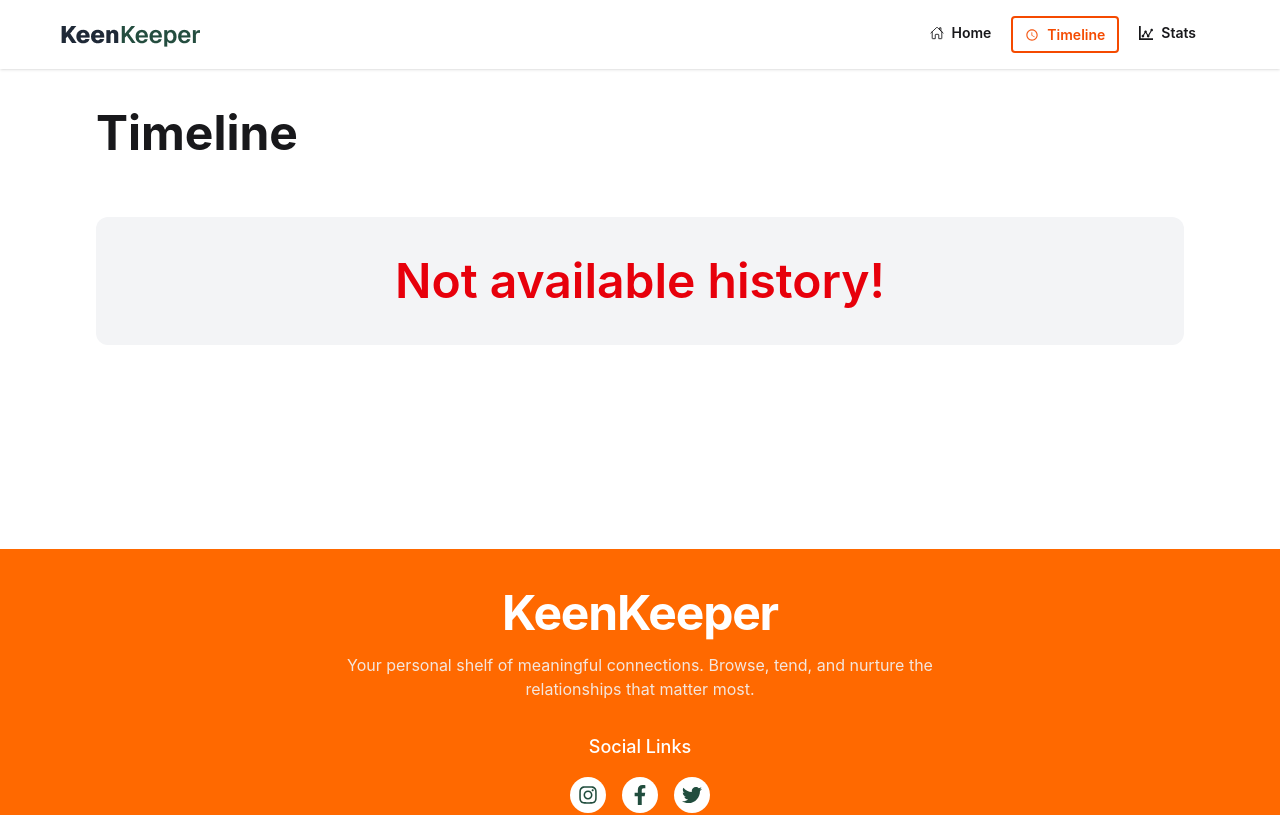
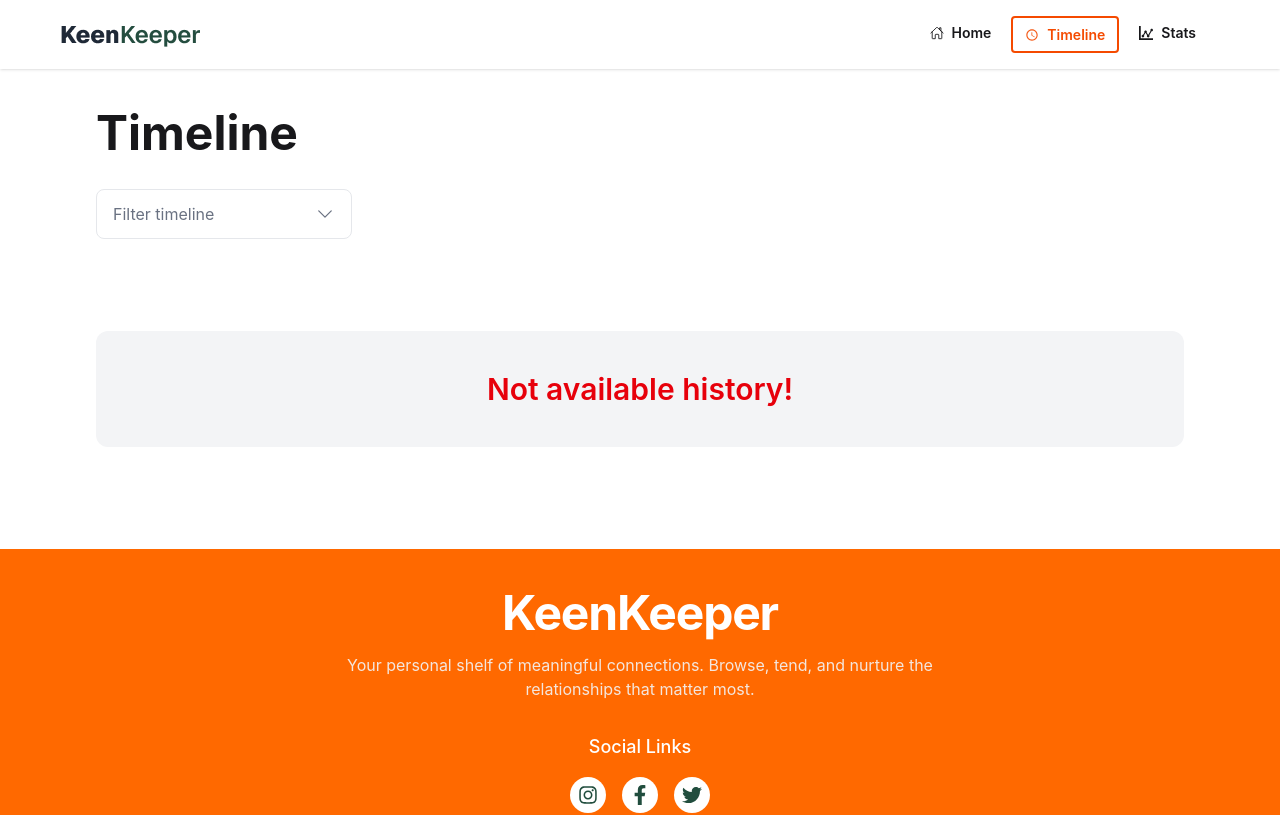
Before and after one commit to eyasinarafat3485-gif/A-07-Keen-keeper-app, a React (Vite) app: page /timeline in a window 1280 px wide. Shown: the top 815 px of the page. Built offline with nearby package versions, Linux system fonts and the light colour scheme.

Commit message:
charts secstion done

```diff
--- a/package.json
+++ b/package.json
@@ -16,6 +16,7 @@
     "react-icons": "^5.6.0",
     "react-router": "^7.14.0",
     "react-toastify": "^11.0.5",
+    "recharts": "^3.8.1",
     "tailwindcss": "^4.2.2"
   },
   "devDependencies": {
--- a/src/components/allfriends/AllFriends.jsx
+++ b/src/components/allfriends/AllFriends.jsx
@@ -16,7 +16,7 @@ const AllFriends = () => {
                 {
                     friends.map((friend, index) => {
                         return (
-                            <Link to={`/friendsDetails/${friend.id}`} key={index} className="card bg-base-100 shadow-sm ">
+                            <Link to={`/friendsDetails/${friend.id}`} key={index} className="card bg-base-100 shadow-sm hover:shadow-xl ">
                                 <figure>
                                     <img className="w-40 h-40 rounded-full mt-5"
                                         src={friend.picture} />
@@ -28,13 +28,13 @@ const AllFriends = () => {
                                     <p className="text-xl font-semibold text-gray-500">{friend.days_since_contact}d ago</p>
                                     <div >
                                         {
-                                            friend.tags.map((tag, ind) => <div key={ind} className="badge bg-orange-100 rounded-xl text-orange-600 mr-2 p-2 font-semibold mx-auto gap-5 py-4">{tag}</div>)
+                                            friend.tags.map((tag, ind) => <div key={ind} className="badge border border-orange-600 bg-orange-100 rounded-xl text-orange-600 mr-2 p-2 font-semibold mx-auto gap-5 py-4">{tag}</div>)
                                         }
                                     </div>
 
-                                    <span className={`p-2 mt-3 rounded-xl font-medium ${friend.status === 'active' ? 'text-green-600 bg-green-100' :
-                                            friend.status === 'inactive' ? 'text-red-600 bg-red-100' :
-                                                friend.status === 'overdue' ? 'text-purple-600 bg-purple-100' :
+                                    <span className={`p-2 mt-3 rounded-xl font-medium ${friend.status === 'active' ? 'text-green-600 bg-green-100 border-2 border-green-600' :
+                                            friend.status === 'inactive' ? 'text-red-600 bg-red-100 border-2 border-red-600' :
+                                                friend.status === 'overdue' ? 'text-yellow-600 border-2 border-yellow-600 bg-yellow-100' :
                                                     'text-gray-600 bg-gray-100'}`}>
                                         {friend.status}
                                     </span>
--- a/src/components/shared/navbar/Navbar.jsx
+++ b/src/components/shared/navbar/Navbar.jsx
@@ -20,7 +20,7 @@ const Navbar = () => {
                 </NavLink>
             </li>
             <li>
-                <NavLink to="/stats-page" className={({ isActive }) => `font-semibold md:mr-2 ${isActive ? "text-orange-600 border-2 border-orange-600" : ""}`}><ImStatsDots />
+                <NavLink to="/stats" className={({ isActive }) => `font-semibold md:mr-2 ${isActive ? "text-orange-600 border-2 border-orange-600" : ""}`}><ImStatsDots />
                     Stats
                 </NavLink>
             </li>
--- a/src/main.jsx
+++ b/src/main.jsx
@@ -11,8 +11,8 @@ createRoot(document.getElementById('root')).render(
   <StrictMode>
     <FriendConProvider>
 
-    <RouterProvider router={router} />
-    <ToastContainer />
+      <RouterProvider router={router} />
+      <ToastContainer />
 
     </FriendConProvider>
   </StrictMode>
--- a/src/pages/friendDetails/FriendsDetails.jsx
+++ b/src/pages/friendDetails/FriendsDetails.jsx
@@ -22,10 +22,10 @@ const FriendsDetails = () => {
 
 
     return (
-        <div className='bg-slate-50 min-h-[60vh] px-8 font-sans py-15'>
-            <div className=' w-[95%] md:w-[95%] mx-auto flex flex-col md:flex-row gap-6'>
+        <div className='bg-slate-50 min-h-[60vh] px-4 md:px-8 font-sans py-15'>
+            <div className=' w-[85%]  mx-auto flex flex-col md:flex-row gap-2 md:gap-6'>
 
-                <div className="md:w-[80%] mx-auto w-[95%] flex flex-col gap-6">
+                <div className=" mx-auto  flex flex-col gap-2 md:gap-6">
                     <div className="bg-white p-5 rounded-xl shadow-sm border border-gray-100 text-center">
                         <div ><img className="w-24 h-24 bg-gray-300 rounded-full mx-auto mb-4" src={expectedFriend.picture} alt="" /></div>
                         <h2 className="text-xl font-bold text-slate-800">{expectedFriend.name}</h2>
@@ -61,9 +61,9 @@ const FriendsDetails = () => {
                     </div>
                 </div>
 
-                <div className="flex-1 flex flex-col gap-6">
+                <div className="flex-1 flex flex-col gap-2 md:gap-6">
 
-                    <div className="grid grid-cols-3 gap-6">
+                    <div className="grid grid-cols-3 gap-2 md:gap-6">
                         <div className="bg-white px-6 py-10 rounded-xl border border-gray-100 shadow-sm text-center">
                             <h3 className="text-4xl font-bold text-slate-700">{expectedFriend.daysSinceContact}</h3>
                             <span className='text-3xl font-semibold text-gray-500'>{expectedFriend.days_since_contact}</span>
--- a/src/pages/stats/Stats.jsx
+++ b/src/pages/stats/Stats.jsx
@@ -1,9 +1,36 @@
-import React from 'react';
+import React, { useContext } from 'react';
+import { Legend, Pie, PieChart, Tooltip } from 'recharts';
+import { FriendContext } from '../../context/FriendConProvider';
 
 const Stats = () => {
+    const { callInfo, textInfo, videoInfo } = useContext(FriendContext);
+    const data = [
+        { name: "Call", value: callInfo.length, fill: "#0088FE" },
+        { name: "Text", value: textInfo.length, fill: "#FFBBCC" },
+        { name: "Video", value: videoInfo.length, fill: "#FF8042" }
+    ]
     return (
-        <div>
-            Stats page in open
+        <div className='min-h-[60vh] w-[85%] mx-auto py-15'>
+            <h2 className='text-5xl font-bold mb-8 text-center'> Friendship Analytics </h2>
+
+            <div className='bg-gray-100 flex justify-center py-5 rounded-xl'>
+            <PieChart style={{ width: '100%', maxWidth: '500px', maxHeight: '80vh', aspectRatio: 1 }} responsive>
+                <Pie
+                    data={data}
+                    innerRadius="80%"
+                    outerRadius="100%"
+                    // Corner radius is the rounded edge of each pie slice
+                    cornerRadius="50%"
+                    fill="#8884d8"
+                    // padding angle is the gap between each pie slice
+                    paddingAngle={5}
+                    dataKey="value"
+                    isAnimationActive={true}
+                />
+                <Legend />
+                <Tooltip />
+            </PieChart>
+            </div>
         </div>
     );
 };
--- a/src/pages/timelinepage/Timeline.jsx
+++ b/src/pages/timelinepage/Timeline.jsx
@@ -1,35 +1,57 @@
-import React, { useContext } from 'react';
+import React, { useContext, useState } from 'react';
 import { FriendContext } from '../../context/FriendConProvider';
 
 const Timeline = () => {
     const { callInfo, textInfo, videoInfo } = useContext(FriendContext);
+    const [sorting, setSorting] = useState("All");
 
-    const allHistory = [
+    const allHistoryRaw = [
         ...(callInfo || []).map(item => ({ ...item, type: 'Call' })),
         ...(textInfo || []).map(item => ({ ...item, type: 'Text' })),
         ...(videoInfo || []).map(item => ({ ...item, type: 'Video' }))
     ];
 
+    const filteredHistory = sorting === "All"
+        ? allHistoryRaw
+        : allHistoryRaw.filter(item => item.type === sorting);
+
     return (
-        <div className='min-h-[60vh] w-[95%] md:w-[85%] mx-auto py-10'>
+        <div className='min-h-[60vh] w-[85%] mx-auto py-10'>
             <h2 className='text-5xl font-bold mb-8'> Timeline </h2>
 
-            {allHistory.length === 0 ? (
+            <div className="dropdown mb-8">
+                <div
+                    tabIndex={0}
+                    role="button"
+                    className="flex justify-between items-center border border-gray-200 rounded-lg px-4 py-3 w-64 bg-white text-gray-500"
+                >
+                    <span>{sorting === "All" ? "Filter timeline" : sorting}</span>
+                    <svg xmlns="http://www.w3.org/2000/svg" fill="none" viewBox="0 0 24 24" strokeWidth={1.5} stroke="currentColor" className="w-5 h-5">
+                        <path strokeLinecap="round" strokeLinejoin="round" d="m19.5 8.25-7.5 7.5-7.5-7.5" />
+                    </svg>
+                </div>
+                <ul tabIndex={0} className="dropdown-content menu bg-base-100 rounded-box z-[1] w-64 p-2 shadow border border-gray-100">
+                    <li onClick={() => setSorting('All')}><a>All History</a></li>
+                    <li onClick={() => setSorting('Call')}><a>Call</a></li>
+                    <li onClick={() => setSorting('Text')}><a>Text</a></li>
+                    <li onClick={() => setSorting('Video')}><a>Video</a></li>
+                </ul>
+            </div>
+
+            {filteredHistory.length === 0 ? (
                 <div className='bg-gray-100 my-15 rounded-xl mx-auto'>
-                    <h2 className='text-5xl font-semibold text-red-600 mx-auto text-center py-10'>
+                    <h2 className='text-3xl font-semibold text-red-600 mx-auto text-center py-10'>
                         Not available history!
                     </h2>
                 </div>
             ) : (
                 <div className="flex flex-col gap-4">
-                    {allHistory.map((history, index) => (
+                    {filteredHistory.map((history, index) => (
                         <div key={index} className="flex items-center p-6 bg-white border border-gray-200 rounded-xl shadow-sm">
-
                             <div className="text-3xl mr-4">
                                 {history.type === 'Call' && '📞'}
                                 {history.type === 'Text' && '💬'}
                                 {history.type === 'Video' && '📹'}
-                                {!['Call', 'Text', 'Video'].includes(history.type) && '🤝'}
                             </div>
 
                             <div className="flex flex-col">
--- a/src/routes/Routes.jsx
+++ b/src/routes/Routes.jsx
@@ -22,7 +22,7 @@ export const router = createBrowserRouter([
       },
       {
         path: "/friendsDetails/:id",
-        Component: FriendsDetails ,
+        Component: FriendsDetails,
       },
       {
         path: "/stats",
```
Also changed, not shown: src/context/FriendConProvider.jsx (+21 -23 lines), 1 other file (tests, documents, lock files or other folders).
